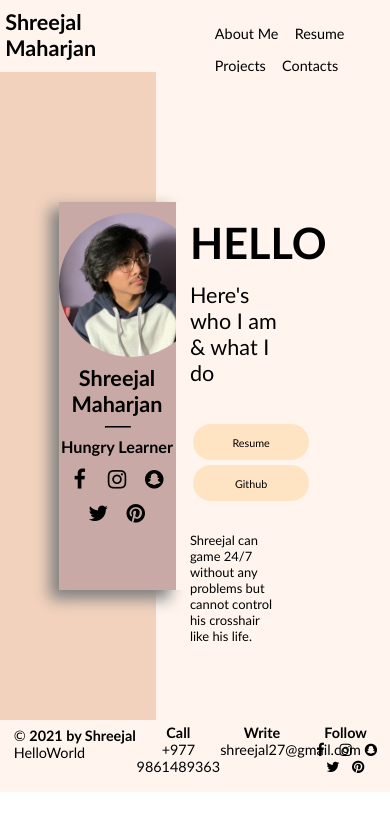
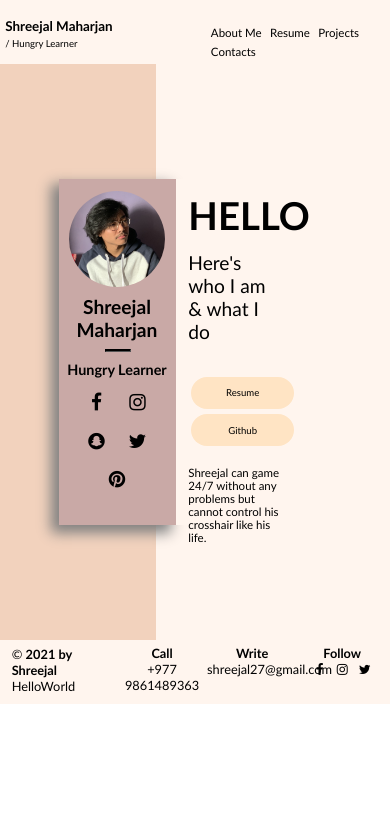
Before and after one commit to shreejal27/my_portfolio, a PHP site: page / in a window 390 px wide. Shown: the top 831 px of the page. Run offline with PHP 8.4, Linux system fonts and the light colour scheme.

Commit message:
made mobile friendly

```diff
--- a/index.php
+++ b/index.php
@@ -34,7 +34,7 @@
 
 
                 <div class="name">
-                    <h1><strong> <p>Shreejal</p></strong></h1>
+                    <h1><strong> Shreejal</strong></h1>
                     <h1>Maharjan</h1>
                 </div>
                 <div>
--- a/main.css
+++ b/main.css
@@ -209,3 +209,46 @@ a {
   }
 
 }
+
+@media (min-width: 320px) and (max-width: 481px){
+  html{
+      font-size: 40%;
+  }
+
+  .topleft p{
+    margin-top: 1.5rem;
+    font-size: 2.1rem;
+  }
+  .topleft #title{
+    font-size: 1.5rem;
+  }
+  .topright ul{
+    margin-top: 1rem;
+
+
+  }
+  .topright ul li{
+    padding: 0.5rem;
+    font-size: 1.8rem;
+  }
+
+  .bottomleft{
+    width: 30%;
+  }
+  .bottomright{
+    width: 70%;
+  }
+  .bottomright .bcol1 p, .bcol2 p, .bcol3 p {
+    padding-top: 5%;
+}
+  .bcol3 a.fa.fa{
+    padding: 0rem;
+  }
+
+  .bcol3 a.fa.fa-pinterest, .bcol3 a.fa.fa-snapchat{
+    display: none;
+  }
+
+
+
+}
--- a/project.css
+++ b/project.css
@@ -19,6 +19,7 @@ h1 {
   font-size: 40px;
 }
 .main p {
+  font-size: 18px;
   text-align: justify;
   padding-left: 100px;
   padding-right: 100px;
--- a/responsive.css
+++ b/responsive.css
@@ -23,3 +23,31 @@
         margin-top: 4rem;
     }
 }
+
+@media (min-width: 320px) and (max-width: 481px){
+    html{
+        font-size: 40%;
+    }
+    .para{
+        margin-top: 3rem;
+    }
+    .mainboxcol1 .iconbar a.fa.fa{
+
+        padding: 1.5rem;
+      }
+      body {
+        font-size: 1.2rem;
+      }
+      .header {
+        padding: 0.5px;
+      }
+      .content {
+        padding: 0.5px;
+      }
+      #btn.image{
+        height: 15rem;
+        width: 15rem;
+      }
+
+
+}
```
